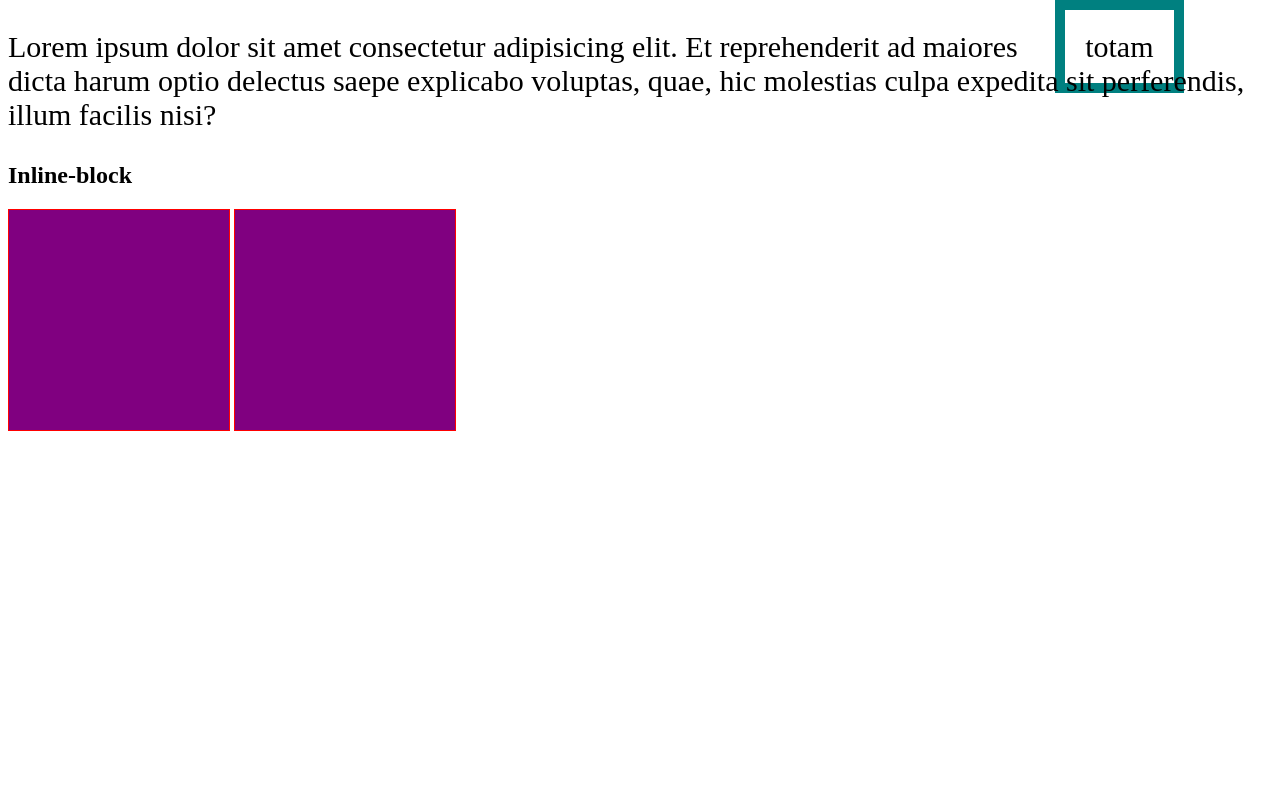
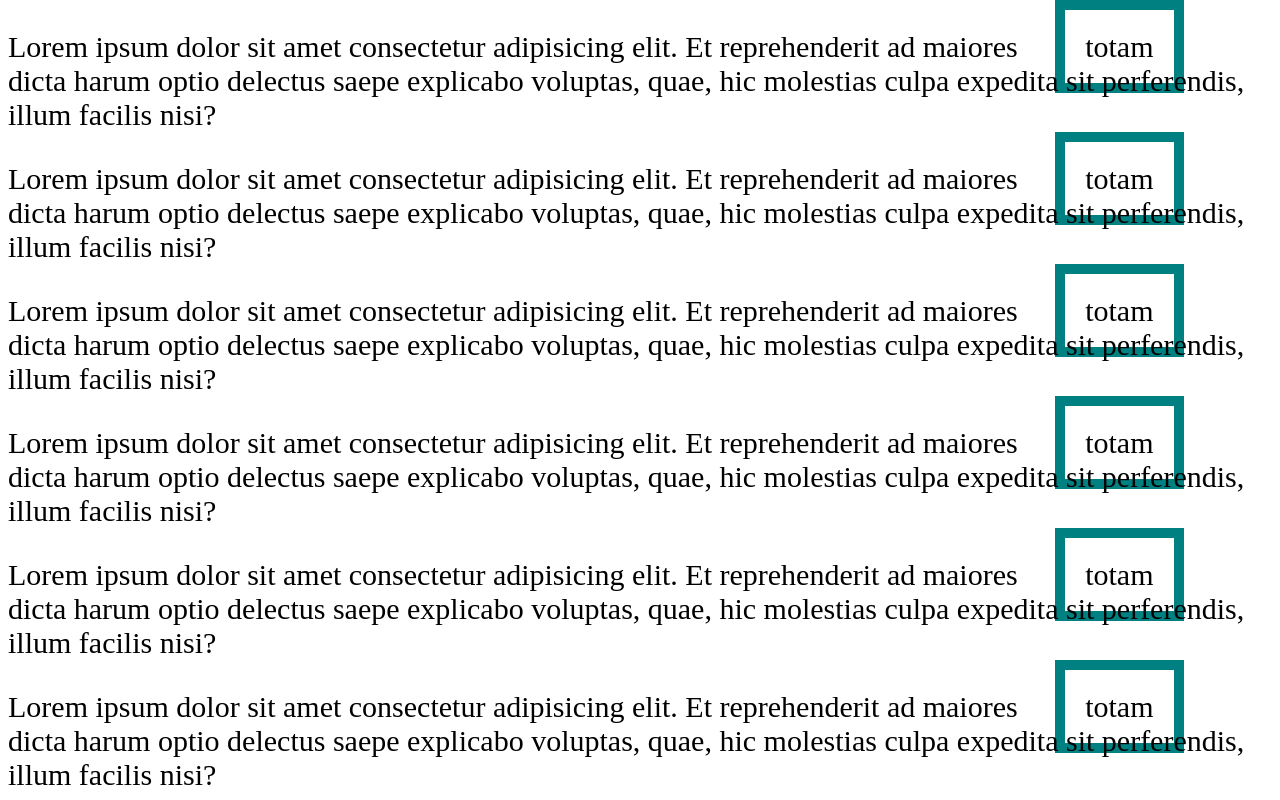
Before and after one commit to omaomach/html-and-css, a plain HTML site: page first-page/first-page.html in a window 1280 px wide. Shown: the top 800 px of the page. Drawn offline with Linux system fonts and the light colour scheme.

Commit message:
added some bullshido

```diff
--- a/first-page/first-page.html
+++ b/first-page/first-page.html
@@ -24,6 +24,31 @@
       ad maiores <span id="word">totam</span> dicta harum optio delectus saepe explicabo voluptas,
       quae, hic molestias culpa expedita sit perferendis, illum facilis nisi?
     </p>
+    <p>
+      Lorem ipsum dolor sit amet consectetur adipisicing elit. Et reprehenderit
+      ad maiores <span id="word">totam</span> dicta harum optio delectus saepe explicabo voluptas,
+      quae, hic molestias culpa expedita sit perferendis, illum facilis nisi?
+    </p>
+    <p>
+      Lorem ipsum dolor sit amet consectetur adipisicing elit. Et reprehenderit
+      ad maiores <span id="word">totam</span> dicta harum optio delectus saepe explicabo voluptas,
+      quae, hic molestias culpa expedita sit perferendis, illum facilis nisi?
+    </p>
+    <p>
+      Lorem ipsum dolor sit amet consectetur adipisicing elit. Et reprehenderit
+      ad maiores <span id="word">totam</span> dicta harum optio delectus saepe explicabo voluptas,
+      quae, hic molestias culpa expedita sit perferendis, illum facilis nisi?
+    </p>
+    <p>
+      Lorem ipsum dolor sit amet consectetur adipisicing elit. Et reprehenderit
+      ad maiores <span id="word">totam</span> dicta harum optio delectus saepe explicabo voluptas,
+      quae, hic molestias culpa expedita sit perferendis, illum facilis nisi?
+    </p>
+    <p>
+      Lorem ipsum dolor sit amet consectetur adipisicing elit. Et reprehenderit
+      ad maiores <span id="word">totam</span> dicta harum optio delectus saepe explicabo voluptas,
+      quae, hic molestias culpa expedita sit perferendis, illum facilis nisi?
+    </p>
 
     <h2>Inline-block</h2>
     <div class="box"></div>
```
Also changed, not shown: pseudo-classes/pseudo-classes.html (+18 -0 lines).
